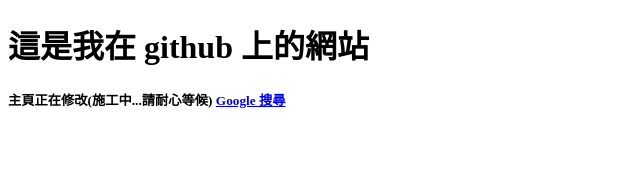
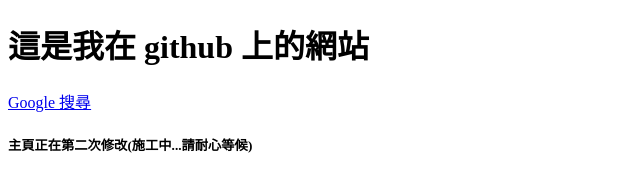
Before and after one commit to s911128/website, a plain HTML site: page index.html in a window 1280 px wide. Shown: the whole page, without its empty margins (0-640 px from the left). Drawn offline with Linux system fonts and the light colour scheme.

Commit message:
主頁第二次修改中

```diff
--- a/index.html
+++ b/index.html
@@ -7,7 +7,8 @@
 </head>
 <body>
     <h1> 這是我在 github 上的網站 </h1>
-    <h5> 主頁正在修改(施工中...請耐心等候)
     <a href="www.google.com">Google 搜尋</a>
+    <h5> 主頁正在第二次修改(施工中...請耐心等候)</h5>
+
 </body>
 </html>
```
